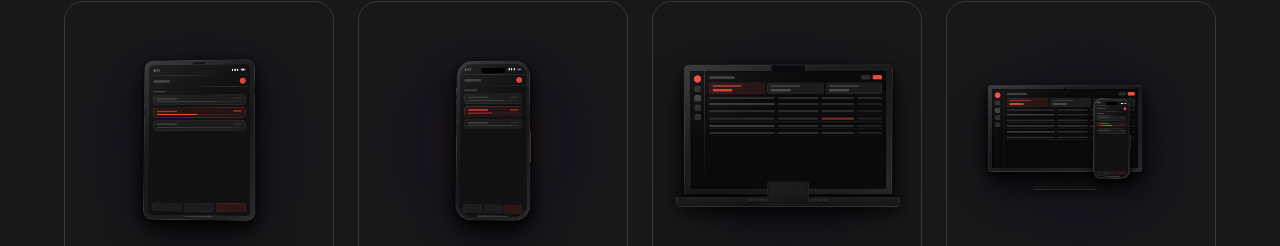
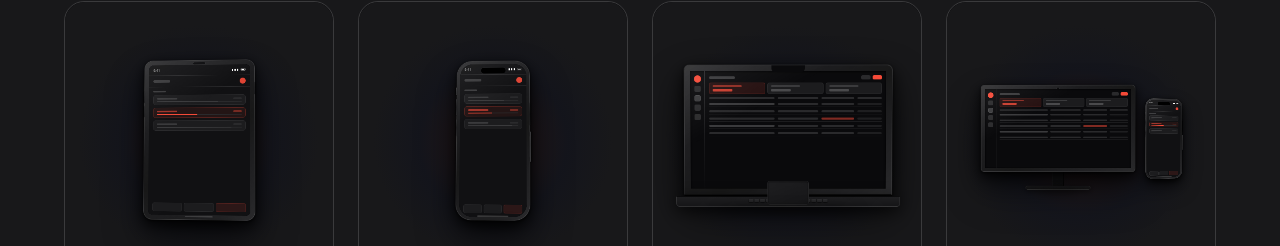
Before and after one commit to HelloEricPowellDesign/device-mockup-template, a React (Vite) app: page / in a window 1280 px wide. Shown: the part 938-1184 px from the top of the page. Built offline with nearby package versions, Linux system fonts and the light colour scheme; the HTML template or start-up script is replaced by a standard one.

Commit message:
prompt: 130

```diff
--- a/src/components/DeviceMockup.tsx
+++ b/src/components/DeviceMockup.tsx
@@ -350,12 +350,27 @@ export default function DeviceMockup({ devices, size, title, description, animVa
   const primaryScale     = getScale(primaryType, size, isSingle ? 'single' : 'primary');
   const primaryApparentW = NATURAL[primaryType].w * primaryScale;
 
-  // Tighter nudge multipliers for card size so pair fits within the container.
-  const nudgeMul = hero
-    ? { p: 0.18, s: 0.32 }
-    : { p: 0.10, s: 0.20 };
-  const primaryNudge   = isSingle ? 0 : -Math.round(primaryApparentW * nudgeMul.p);
-  const secondaryNudge = isSingle ? 0 :  Math.round(primaryApparentW * nudgeMul.s);
+  // Nudge calculation — hero uses a cinematic asymmetric offset;
+  // card uses geometry-based centering so the pair is always visually centered.
+  let primaryNudge = 0;
+  let secondaryNudge = 0;
+  if (!isSingle) {
+    if (hero) {
+      primaryNudge  = -Math.round(primaryApparentW * 0.18);
+      secondaryNudge =  Math.round(primaryApparentW * 0.32);
+    } else {
+      // Compute each device's apparent width at card scale, then
+      // derive nudges that place the pair's visual center at container center.
+      const secScale = getScale(secondaryType!, size, 'secondary');
+      const secApparentW = NATURAL[secondaryType!].w * secScale;
+      const gap = 10; // px gap between the two devices
+      // primaryNudge = -(secApparentW + gap) / 2  (shifts primary left by half of secondary+gap)
+      // secondaryNudge = (primaryApparentW + gap) / 2  (shifts secondary right by half of primary+gap)
+      // These ensure: primary_right_edge == secondary_left_edge - gap, pair centered at 0.
+      primaryNudge  = -Math.round((secApparentW + gap) / 2);
+      secondaryNudge =  Math.round((primaryApparentW + gap) / 2);
+    }
+  }
 
   const containerH = hero ? 'clamp(440px, 58vh, 580px)' : '280px';
   const cardAnim = CARD_ANIMS[animVariant];
```
